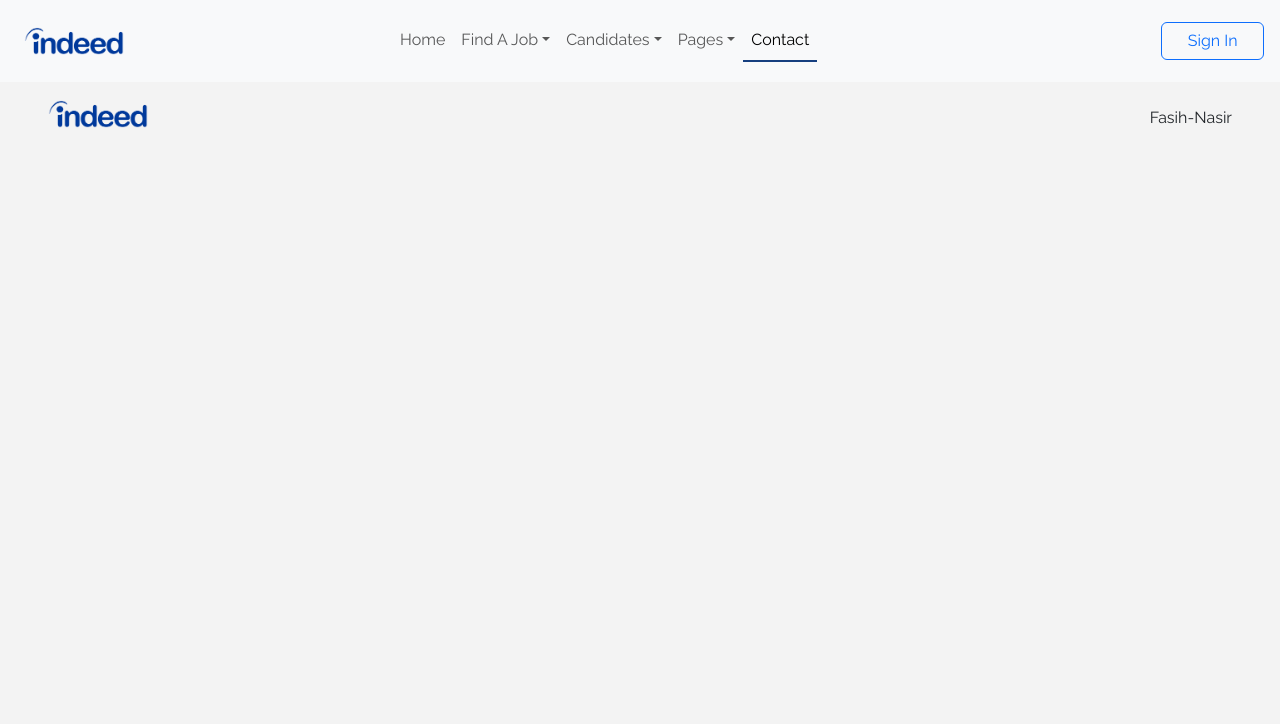
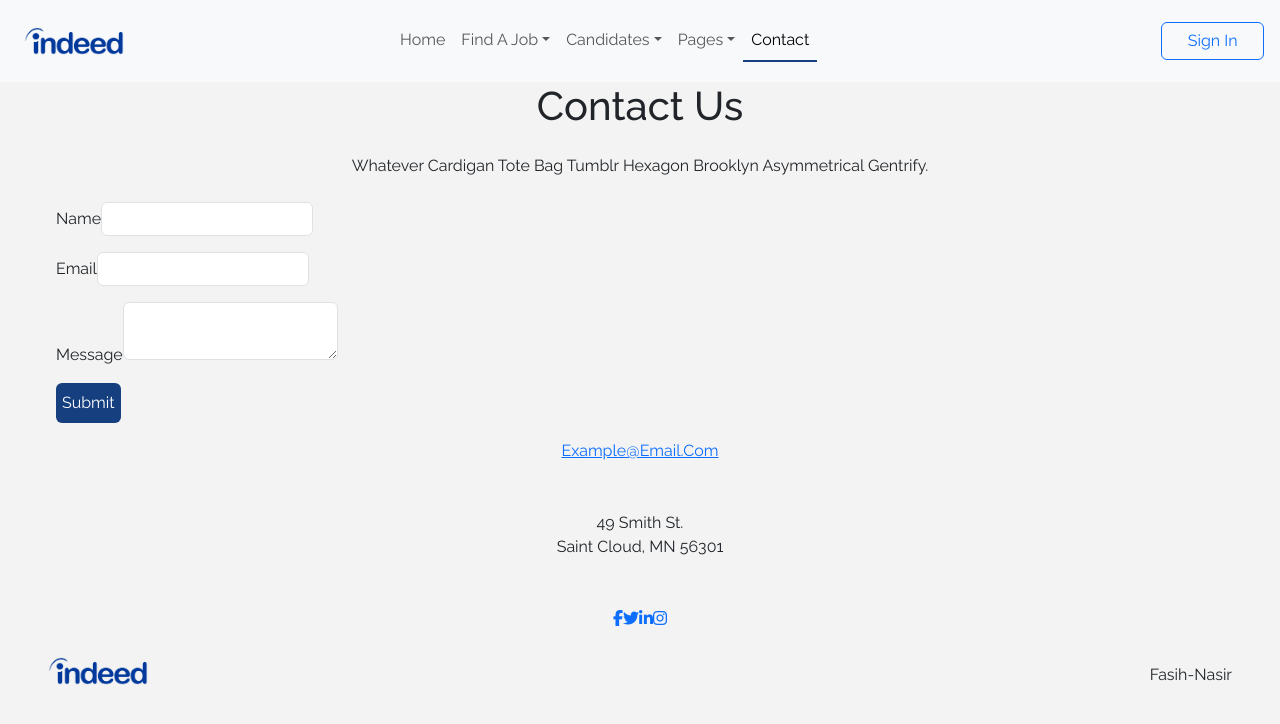
Before and after one commit to fasih-nasir/Indeed-Clone, a React (Vite) app: page /contact in a window 1280 px wide. Shown: the top 724 px of the page. Built offline with nearby package versions, Linux system fonts and the light colour scheme; no server answers.

Commit message:
Updated code with new changes

```diff
--- a/src/App.css
+++ b/src/App.css
@@ -101,3 +101,38 @@ button{
 input,label,::placeholder{
   font-family: var(--font-family) !important;
 }
+.hirediv{
+
+  /* background-color: var(--color1); */
+}
+.hirediv>div{
+  padding: 100px 0px !important;
+  background-color: var(--color2);
+}
+.div4{
+  background-color: var(--color1) !important;
+}
+.div3{
+  padding: 50px 0px;
+  /* border: 2px solid red; */
+  background-color: var(--color2);
+  list-style: none !important;
+  text-decoration: none !important;
+  color: white !important;
+
+}
+.div3>div>i{
+  margin: 10px 0px;
+  border-radius: 50px;
+  color: var(--color1);
+  padding: 20px !important;
+  background-color: white;
+}
+.div3>p{
+  font-weight: bold;
+  color: white;
+  padding: 5px 10px;
+  border-radius: 20px;
+
+  /* background-color: var(--color2); */
+}
--- a/src/App.jsx
+++ b/src/App.jsx
@@ -1,38 +1,33 @@
-import { useState } from 'react'
-import reactLogo from './assets/react.svg'
-import viteLogo from '/vite.svg'
-import './App.css'
-import { BrowserRouter, Route, Routes } from 'react-router-dom'
-// PAGES
-
-import Company from './pages/company'
-import Home from './pages/home'
-import Login from './auth/login'
-import Create from './auth/create'
-import Navbar from './components/navbar'
-import Footer from './components/footer'
-import Dash from './auth/dash'
-// PAGES
-
+import { useState } from 'react';
+import { BrowserRouter, Route, Routes } from 'react-router-dom';
+import Company from './pages/company';
+import Home from './pages/home';
+import Login from './auth/login';
+import Create from './auth/create';
+import Navbar from './components/navbar';
+import Footer from './components/footer';
+import Dash from './auth/dash';
+import Contact from './pages/contact';
 
 function App() {
-  const [count, setCount] = useState(0)
+  const [count, setCount] = useState(0);
 
   return (
     <>
       <BrowserRouter>
-  <Navbar/>
+        <Navbar />
         <Routes>
-  <Route path='/' element={<Home/>}> </Route>
-  <Route path='/company' element={<Company/>}  >  </Route>
-  <Route path='/auth/login' element={<Login/>}  >  </Route>
-  <Route path='/auth/create' element={<Create/>}  >  </Route>
-<Route path='/auth/dash' element={<Dash/>} ></Route>
+          <Route path='/' element={<Home />} />
+          <Route path='/company' element={<Company />} />
+          <Route path='/contact' element={<Contact />} />
+          <Route path='/auth/login' element={<Login />} />
+          <Route path='/auth/create' element={<Create />} />
+          <Route path='/auth/dash' element={<Dash />} />
         </Routes>
-<Footer/>
+        <Footer />
       </BrowserRouter>
     </>
-  )
+  );
 }
 
-export default App
+export default App;
--- a/src/components/navbar.jsx
+++ b/src/components/navbar.jsx
@@ -180,12 +180,12 @@ export default function Navbar() {
                   </Link>
                   <ul className="dropdown-menu">
                     <li>
-                      <Link className="dropdown-item" to="/post-job">
+                      <Link className="dropdown-item" to="/postjob">
                         Post a Job
                       </Link>
                     </li>
                     <li>
-                      <Link className="dropdown-item" to="/hire-me">
+                      <Link className="dropdown-item" to="/hireme">
                         Hire Me
                       </Link>
                     </li>
--- a/src/index.css
+++ b/src/index.css
@@ -8,3 +8,6 @@ body{
 
 
 }
+.hirediv{
+
+}
--- /dev/null
+++ b/src/pages/contact.jsx
@@ -0,0 +1,99 @@
+import React from 'react';
+
+function Contact() {
+  const [result, setResult] = React.useState("");
+  const [loading, setLoading] = React.useState(false);
+
+  const onSubmit = async (event) => {
+    event.preventDefault();
+    setResult("Sending....");
+    setLoading(true);
+    const formData = new FormData(event.target);
+
+    // Append access key to form data
+    formData.append("access_key", "3070b740-35cc-4484-b4bb-b8c09ba5ee2c");
+
+    try {
+      // Send form data to Web 3 Forms API
+      const response = await fetch("https://api.web3forms.com/submit", {
+        method: "POST",
+        body: formData
+      });
+
+      const data = await response.json();
+
+      if (data.success) {
+        setResult("Form Submitted Successfully");
+        event.target.reset();
+      } else {
+        console.log("Error", data);
+        setResult(data.message);
+      }
+    } catch (error) {
+      console.log("Error", error);
+      setResult("There was an error submitting the form.");
+    } finally {
+      setLoading(false);
+    }
+  };
+
+  return (
+    <section className="text-gray-600 body-font relative">
+      <div className="container-fluid px-5 py-24 mx-auto">
+        <div className="flex flex-col text-center w-full mb-12">
+          <h1 className="sm:text-3xl text-2xl font-medium title-font mb-4 text-gray-900">Contact Us</h1>
+          <p className="lg:w-2/3 mx-auto leading-relaxed text-base">Whatever cardigan tote bag tumblr hexagon brooklyn asymmetrical gentrify.</p>
+        </div>
+        <div className="lg:w-1/2 md:w-2/3 mx-auto">
+          <form onSubmit={onSubmit} className="flex flex-wrap -m-2">
+            <div className="p-2 w-1/2">
+              <div className="relative">
+                <label htmlFor="name" className="leading-7 text-sm text-gray-600">Name</label>
+                <input type="text" id="name" name="name" required className="w-full bg-gray-100 bg-opacity-50 rounded border border-gray-300 focus:border-indigo-500 focus:bg-white focus:ring-2 focus:ring-indigo-200 text-base outline-none text-gray-700 py-1 px-3 leading-8 transition-colors duration-200 ease-in-out" />
+              </div>
+            </div>
+            <div className="p-2 w-1/2">
+              <div className="relative">
+                <label htmlFor="email" className="leading-7 text-sm text-gray-600">Email</label>
+                <input type="email" id="email" name="email" required className="w-full bg-gray-100 bg-opacity-50 rounded border border-gray-300 focus:border-indigo-500 focus:bg-white focus:ring-2 focus:ring-indigo-200 text-base outline-none text-gray-700 py-1 px-3 leading-8 transition-colors duration-200 ease-in-out" />
+              </div>
+            </div>
+            <div className="p-2 w-full">
+              <div className="relative">
+                <label htmlFor="message" className="leading-7 text-sm text-gray-600">Message</label>
+                <textarea id="message" name="message" required className="w-full bg-gray-100 bg-opacity-50 rounded border border-gray-300 focus:border-indigo-500 focus:bg-white focus:ring-2 focus:ring-indigo-200 h-32 text-base outline-none text-gray-700 py-1 px-3 resize-none leading-6 transition-colors duration-200 ease-in-out"></textarea>
+              </div>
+            </div>
+            <div className="p-2 w-full">
+              <button type="submit" disabled={loading} className="flex mx-auto text-white bg-indigo-500 border-0 py-2 px-8 focus:outline-none hover:bg-indigo-600 rounded text-lg">
+                {loading ? 'Sending...' : 'Submit'}
+              </button>
+            </div>
+            <div className="p-2 w-full pt-8 mt-8 border-t border-gray-200 text-center">
+              <span>{result}</span>
+              <a className="text-indigo-500">example@email.com</a>
+              <p className="leading-normal my-5">49 Smith St.<br />Saint Cloud, MN 56301</p>
+              <span className="inline-flex">
+                {/* Add social media icons as needed */}
+                <a className="text-gray-500" href="#" aria-label="Facebook">
+                  <i className="fab fa-facebook-f"></i>
+                </a>
+                <a className="ml-4 text-gray-500" href="#" aria-label="Twitter">
+                  <i className="fab fa-twitter"></i>
+                </a>
+                <a className="ml-4 text-gray-500" href="#" aria-label="LinkedIn">
+                  <i className="fab fa-linkedin-in"></i>
+                </a>
+                <a className="ml-4 text-gray-500" href="#" aria-label="Instagram">
+                  <i className="fab fa-instagram"></i>
+                </a>
+              </span>
+            </div>
+          </form>
+        </div>
+      </div>
+    </section>
+  );
+}
+
+export default Contact;
--- a/src/pages/home.jsx
+++ b/src/pages/home.jsx
@@ -1,12 +1,14 @@
 import React, { useEffect, useRef, useState } from 'react';
 // Import Swiper React components
 import { Swiper, SwiperSlide } from 'swiper/react';
+import { Link } from 'react-router-dom';
 // Import Swiper styles
 import 'swiper/css';
 import 'swiper/css/pagination';
 import 'swiper/css/navigation';
 // Import necessary styles
 import '../index.css';
+import "../App.css"
 // Import Font Awesome icons
 //
 import Jobs from '../components/jobs';
@@ -101,7 +103,39 @@ export default function Home() {
           </div>
         </div>
       </section>
+{/* HIRE ME  */}
+<section className="text-gray-600 body-font">
+      <div className="container-fluid px-0 py-24 mx-auto">
+        <div className="d-flex flex-row justify-content-center hirediv">
+          {/* Post a Job Section */}
+          <Link to="/postjob" style={{ listStyle: 'none', textDecoration: 'none' }} className="d-flex justify-content-center col-6 align-items-center flex-column m-0 p-0">
+          <div className="d-flex justify-content-center align-items-center mb-10 col-12 flex-column div3 px-4">
+            {/* <Link to="/postjob" className="d-flex justify-content-center align-items-center flex-column m-0 p-0"> */}
+              <div className="rounded-lg h-64 flex items-center justify-center bg-indigo-100">
+                <i className="fas fa-briefcase py-4" style={{fontSize:"54px"}}></i>
+              </div>
+              <h2 className=" text-2xl font-medium text-gray-900 mt-6 mb-3">Post a Job</h2>
+              <p className="leading-relaxed text-base text-center">Share your job openings with the world.</p>
+            {/* </Link> */}
+          </div>
+          </Link>
+          {/* Hire Me Section */}
+          <Link to="/hireme" style={{ listStyle: 'none', textDecoration: 'none' }} className="d-flex justify-content-center col-6 align-items-center flex-column m-0 p-0">
 
+          <div className=" d-flex justify-content-center align-items-center mb-10 col-12 flex-column div3 div4 px-4">
+            {/* <Link to="/hireme" className="d-flex justify-content-center align-items-center flex-column m-0 p-0"> */}
+              <div className="rounded-lg h-64 flex items-center justify-center bg-indigo-100">
+                <i className="fas fa-user-check " style={{fontSize:"54px"}}></i>
+              </div>
+              <h2 className="title-font text-2xl font-medium text-gray-900 mt-6 mb-3">Hire Me</h2>
+              <p className="leading-relaxed text-base">Looking for a job? Let's connect!</p>
+            {/* </Link> */}
+          </div>
+</Link>
+        </div>
+      </div>
+    </section>
+{/* HIRE ME */}
       {/* Slider Section */}
       <div className="container-fluid px-4 my-5">
         <h2 className="text-center my-2">Available Job Categories</h2>
```
Lines whose indentation alone changed are shown as unchanged.
